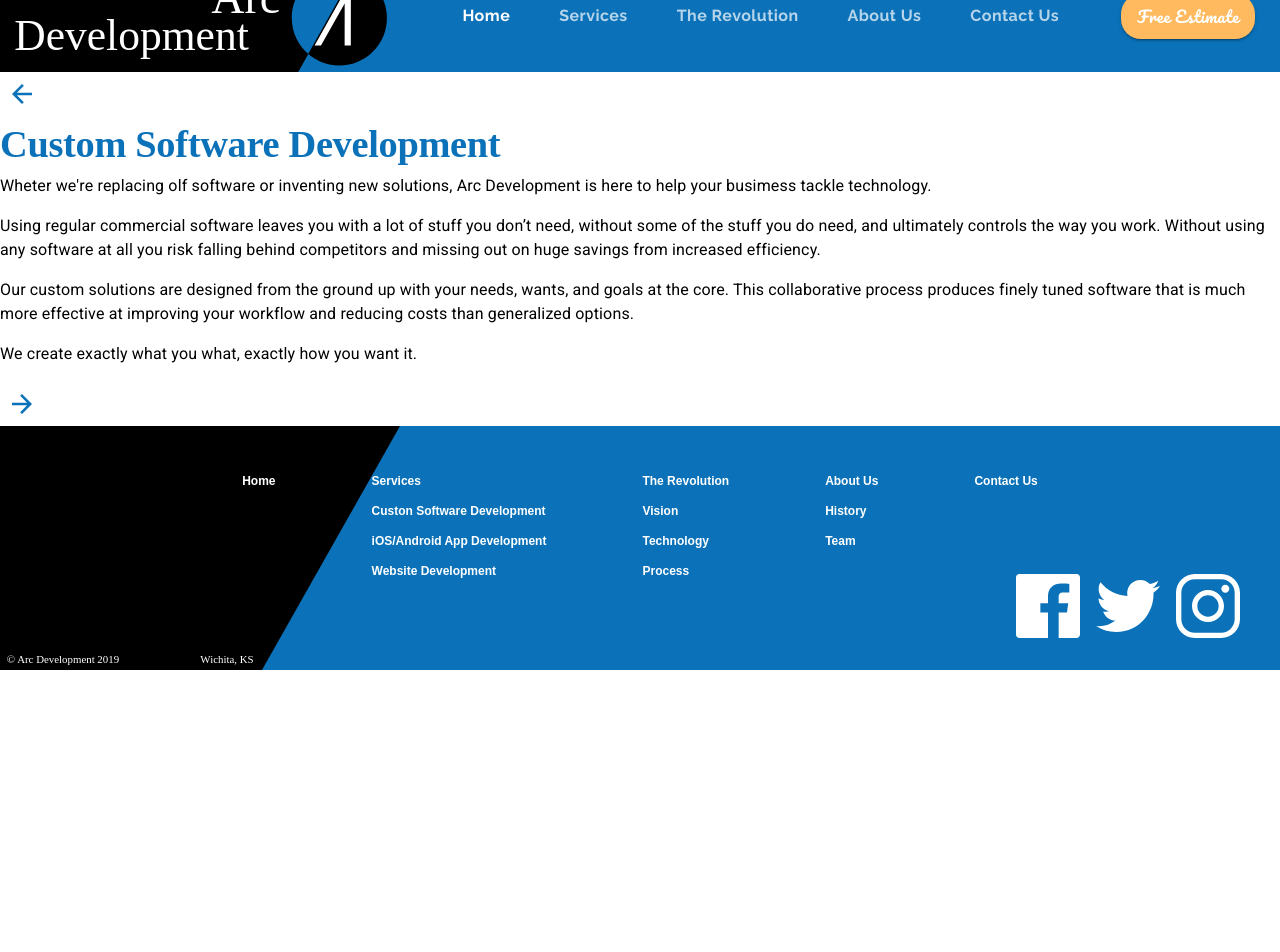
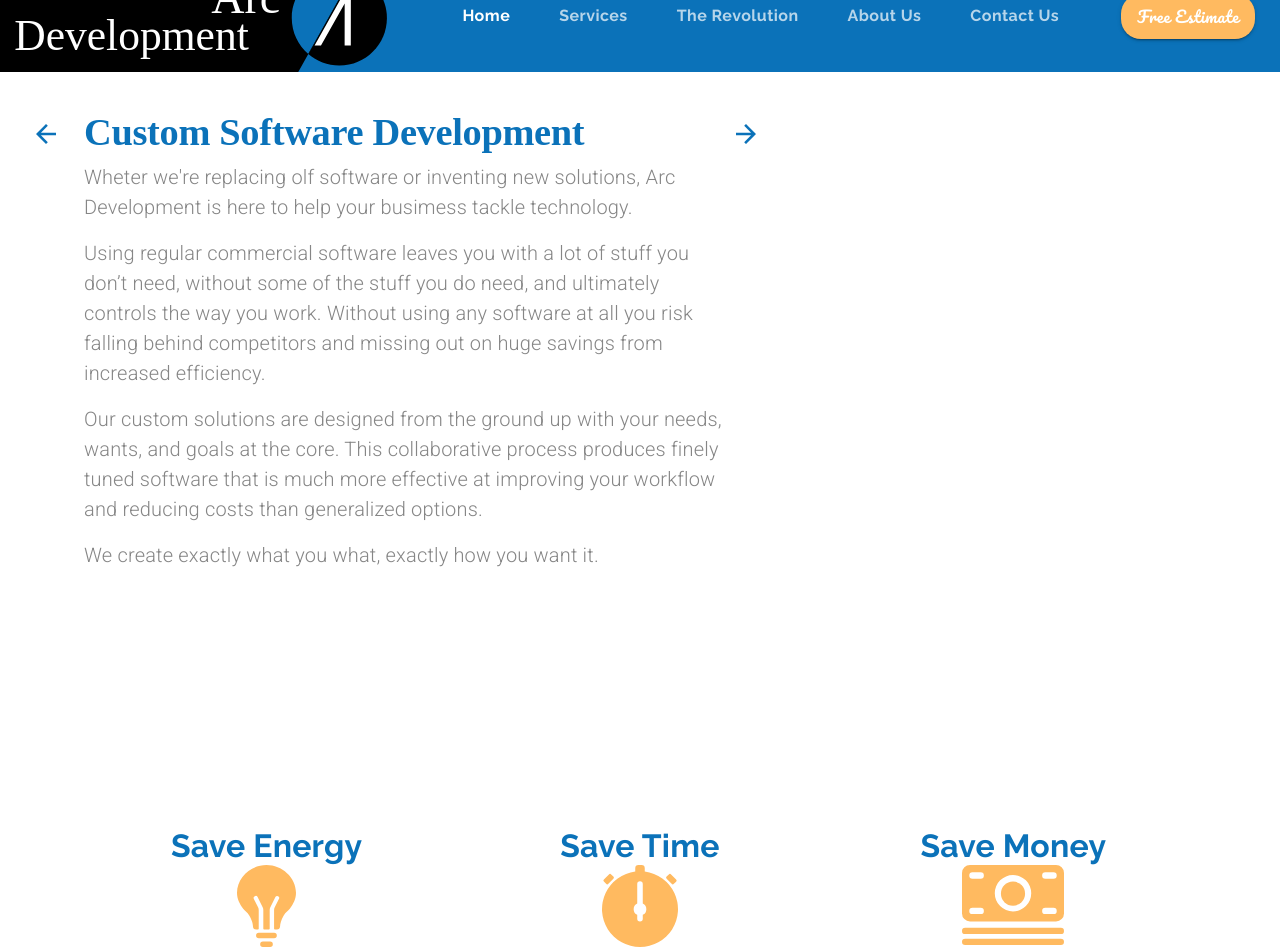
Before and after one commit to RaphaelOhlsen/materialui, a React (Create React App) app: page /customsoftware in a window 1280 px wide. Shown: the part 40-992 px from the top of the page. Before the commit the page ends 800 px from the top, so only its background shows below. Built offline with nearby package versions, Linux system fonts and the light colour scheme.

Commit message:
84. Custom Software Development Page - Middle Icons

```diff
--- a/package.json
+++ b/package.json
@@ -3,9 +3,9 @@
   "version": "0.1.0",
   "private": true,
   "dependencies": {
-    "@material-ui/core": "^4.11.0",
-    "@material-ui/icons": "^4.9.1",
-    "@material-ui/styles": "^4.10.0",
+    "@material-ui/core": "^4.4.0",
+    "@material-ui/icons": "^4.4.3",
+    "@material-ui/styles": "^4.4.1",
     "@testing-library/jest-dom": "^4.2.4",
     "@testing-library/react": "^9.5.0",
     "@testing-library/user-event": "^7.2.1",
--- a/src/components/CustomSoftware.js
+++ b/src/components/CustomSoftware.js
@@ -1,6 +1,7 @@
 import React from 'react';
 import Lottie from 'react-lottie';
-import { makeStyles, useTheme } from '@material-ui/styles';
+import { makeStyles } from '@material-ui/styles';
+import { useTheme } from '@material-ui/core/styles';
 import { Link } from 'react-router-dom';
 import Grid from '@material-ui/core/Grid';
 import IconButton from '@material-ui/core/IconButton';
@@ -9,23 +10,48 @@
 
 import backArrow from '../assets/backArrow.svg';
 import forwardArrow from '../assets/forwardArrow.svg';
+import lightbulb from '../assets/bulb.svg';
+import cash from '../assets/cash.svg';
+import stopwatch from '../assets/stopwatch.svg'
 
 const useStyles = makeStyles(theme => ({
+  heading: {
+    maxWidth: "40em",
+  },
+  arrowContainer: {
+   marginTop: "0.5em",
+  },
+  mainContainer: {
+    paddingLeft: "5em",
+    paddingRight: "5em",
+    paddingTop: "2em",
+    paddingBottom: "10em"
+  }
 
 }));
 
-export default function CustomSoftware() {
+export default function CustomSoftware(props) {
   const classes = useStyles();
+  const theme = useTheme();
 
   return (
-    <Grid container direction="column">
+    <Grid container direction="column" className={classes.mainContainer}>
       <Grid item container direction="row">
-        <Grid item>
-          <IconButton>
+        <Grid
+          item
+          className={classes.arrowContainer}
+          style={{marginRight: "1em", marginLeft: "-3.5em"}}
+        >
+          <IconButton
+            style={{backgroundColor: "transparent"}}
+            component={Link}
+            to="/services"
+            onClick={() => props.setSelectedIndex(0)}
+          >
             <img src={backArrow} alt="Back to Services Page"/>
           </IconButton>
         </Grid>
-        <Grid item container direction="column">
+        <Grid item container direction="column" className={classes.heading}>
           <Grid item>
             <Typography variant="h2">Custom Software Development</Typography>
           </Grid>
@@ -53,8 +79,13 @@
             </Typography>
           </Grid>
         </Grid>
-        <Grid item>
-          <IconButton>
+        <Grid item className={classes.arrowContainer}>
+          <IconButton
+            style={{backgroundColor: "transparent"}}
+            component={Link}
+            to="/mobileapps"
+            onClick={() => props.setSelectedIndex(2)}
+          >
            <img
             src={forwardArrow}
             alt="Forward to iOS/Android App Development Page"
@@ -62,6 +93,37 @@
           </IconButton>
         </Grid>
       </Grid>
+      <Grid
+        item container
+        direction="row"
+        justify="center"
+        style={{marginTop: "15em", marginBottom: "20em"}}
+      >
+        <Grid item container direction="column" md alignItems="center" style={{maxWidth: "40em"}}>
+          <Grid item>
+            <Typography variant="h4">Save Energy</Typography>
+          </Grid>
+          <Grid item>
+            <img src={lightbulb} alt="lightbulb"/>
+          </Grid>
+        </Grid>
+        <Grid item container direction="column" md alignItems="center" style={{maxWidth: "40em"}}>
+          <Grid item>
+            <Typography variant="h4">Save Time</Typography>
+          </Grid>
+          <Grid item>
+            <img src={stopwatch} alt="stopwatch"/>
+          </Grid>
+        </Grid>
+        <Grid item container direction="column" md alignItems="center" style={{maxWidth: "40em"}}>
+          <Grid item>
+            <Typography variant="h4">Save Money</Typography>
+          </Grid>
+          <Grid item>
+            <img src={cash} alt="cash"/>
+          </Grid>
+        </Grid>
+      </Grid>
     </Grid>
   )
 }
--- a/src/components/ui/Header.js
+++ b/src/components/ui/Header.js
@@ -11,7 +11,7 @@
 import Menu from '@material-ui/core/Menu';
 import MenuItem from '@material-ui/core/MenuItem';
 import useMediaQuery from '@material-ui/core/useMediaQuery';
-import { useTheme} from '@material-ui/core/styles';
+import { useTheme } from '@material-ui/core/styles';
 import SwipeableDrawer from '@material-ui/core/SwipeableDrawer';
 import IconButton from '@material-ui/core/IconButton';
 import MenuIcon from '@material-ui/icons/Menu';
@@ -80,11 +80,11 @@
   },
   menu: {
     backgroundColor: theme.palette.common.blue,
-    color: "#fff",
     borderRadius: 0
   },
   menuItem: {
     ...theme.typography.tab,
+    color: "#fff",
     opacity: 0.7,
     "&:hover": {
       opacity: 1
--- a/src/components/ui/Theme.js
+++ b/src/components/ui/Theme.js
@@ -58,6 +58,11 @@
       fontSize: "1.25rem",
       fontWeight: 300,
     },
+    body1: {
+      fontSize: "1.25rem",
+      color: arcGray,
+      fontWeight: 300
+    },
     learnButton: {
       borderColor: arcBlue,
       color: arcBlue,
```
